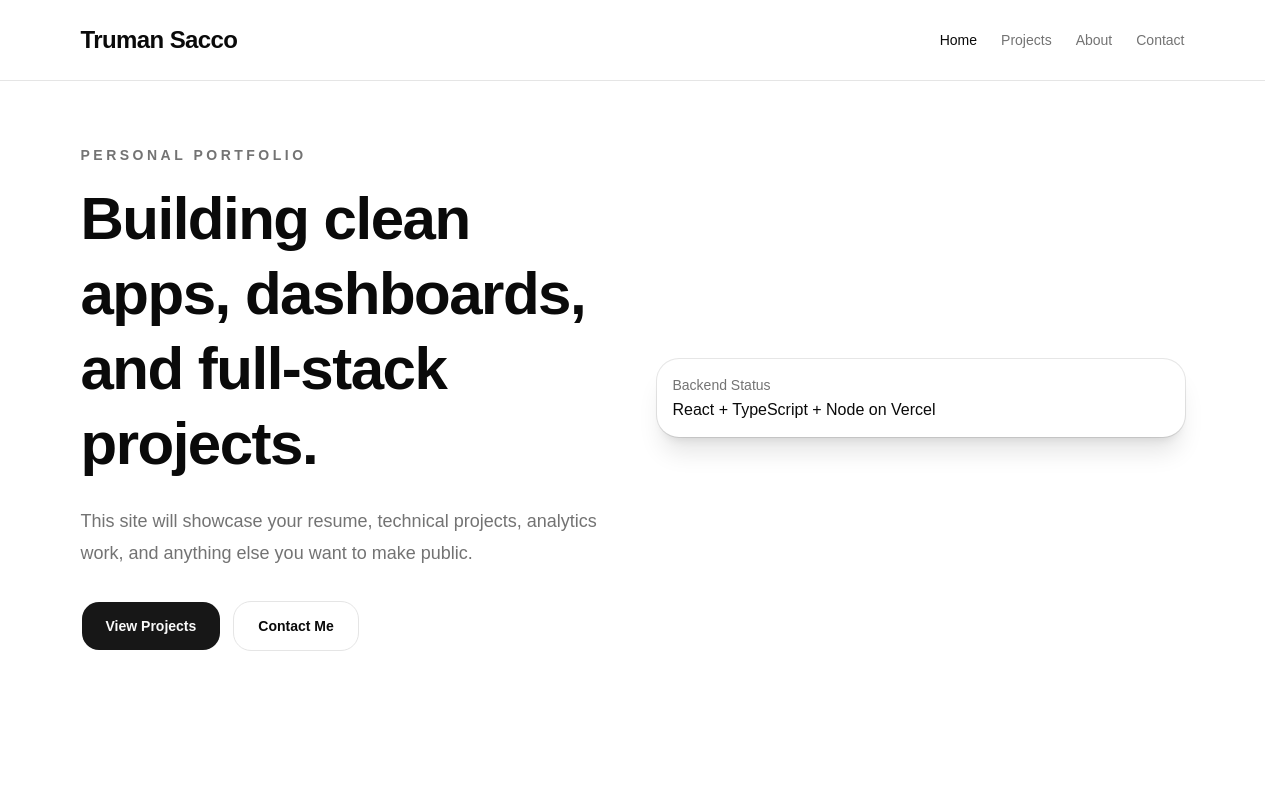
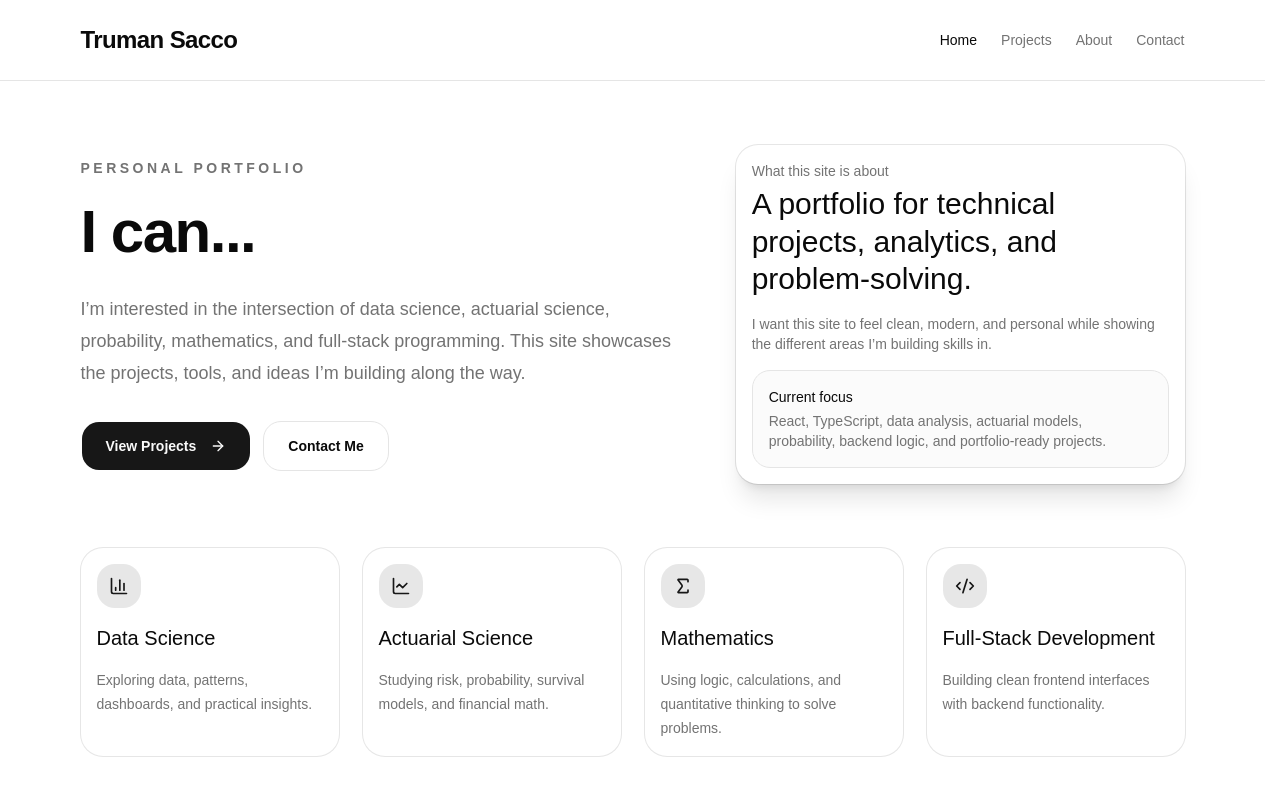
Before and after one commit to trumansacco/trumansacco, a React (Vite) app: page / in a window 1280 px wide. Shown: the top 796 px of the page. Built offline with nearby package versions, Linux system fonts and the light colour scheme.

Commit message:
add rotating action slogan on homepage

```diff
--- /dev/null
+++ b/src/components/RotatingAction.css
@@ -0,0 +1,30 @@
+/* RotatingAction.css */
+
+.animated-text-pattern {
+  color: transparent;
+  background-image:
+    radial-gradient(circle at 20% 20%, #60a5fa 0 8%, transparent 9%),
+    linear-gradient(
+      135deg,
+      #60a5fa,
+      #a78bfa,
+      #f472b6,
+      #22d3ee,
+      #60a5fa
+    );
+  background-size: 180px 180px, 240% 240%;
+  background-position: 0% 0%, 0% 50%;
+  background-clip: text;
+  -webkit-background-clip: text;
+  animation: text-pattern-shift 15s ease-in-out infinite alternate;
+}
+
+@keyframes text-pattern-shift {
+  from {
+    background-position: 0px 0px, 0% 50%;
+  }
+
+  to {
+    background-position: 90px 70px, 100% 50%;
+  }
+}
--- /dev/null
+++ b/src/components/RotatingAction.tsx
@@ -0,0 +1,56 @@
+import { useEffect, useState } from "react"
+import { AnimatePresence, motion } from "motion/react"
+import "./RotatingAction.css"
+
+const words = [
+  "code",
+  "calculate",
+  "model",
+  "predict",
+  "analyze",
+  "build",
+  "design",
+  "optimize",
+  "visualize",
+  "create",
+]
+
+function RotatingAction() {
+  const [index, setIndex] = useState(0)
+
+  useEffect(() => {
+    const interval = setInterval(() => {
+      setIndex((current) => (current + 1) % words.length)
+    }, 6000)
+
+    return () => clearInterval(interval)
+  }, [])
+
+  return (
+    <div className="flex flex-wrap items-center gap-3">
+      <span className="text-5xl font-bold leading-tight tracking-tight md:text-6xl">
+        I can...
+      </span>
+
+      <span className="relative inline-block h-[stretch] w-[50%] overflow-hidden align-middle">
+        <AnimatePresence mode="wait">
+          <motion.span
+            key={words[index]}
+            className="absolute left-0 top-0 text-5xl font-bold leading-tight tracking-tight md:text-6xl"
+            initial={{ y: "-100%", opacity: 0 }}
+            animate={{ y: "0%", opacity: 1 }}
+            exit={{ y: "100%", opacity: 0 }}
+            transition={{
+              duration: 0.45,
+              ease: [0.22, 1, 0.36, 1],
+            }}
+          >
+            <span className="animated-text-pattern">{words[index]}</span>
+          </motion.span>
+        </AnimatePresence>
+      </span>
+    </div>
+  )
+}
+
+export default RotatingAction
--- a/src/pages/Home.tsx
+++ b/src/pages/Home.tsx
@@ -1,49 +1,127 @@
+import { Link } from "react-router"
+import { ArrowRight, BarChart3, Code2, LineChart, Sigma } from "lucide-react"
 import { Button } from "@/components/ui/button"
 import {
   Card,
-  CardDescription,
+  CardContent,
   CardHeader,
   CardTitle,
 } from "@/components/ui/card"
+import RotatingAction from "@/components/RotatingAction"
+
+const focusAreas = [
+  {
+    title: "Data Science",
+    description: "Exploring data, patterns, dashboards, and practical insights.",
+    icon: BarChart3,
+  },
+  {
+    title: "Actuarial Science",
+    description: "Studying risk, probability, survival models, and financial math.",
+    icon: LineChart,
+  },
+  {
+    title: "Mathematics",
+    description: "Using logic, calculations, and quantitative thinking to solve problems.",
+    icon: Sigma,
+  },
+  {
+    title: "Full-Stack Development",
+    description: "Building clean frontend interfaces with backend functionality.",
+    icon: Code2,
+  },
+]
 
 function Home() {
-
   return (
-    <section className="mx-auto grid min-h-[75vh] max-w-6xl items-center gap-12 px-6 py-16 md:grid-cols-2">
+    <section className="mx-auto max-w-6xl px-6 py-16">
+      <div className="grid items-center gap-12 md:grid-cols-[1.15fr_0.85fr]">
         <div>
           <p className="mb-4 text-sm font-semibold uppercase tracking-[0.25em] text-muted-foreground">
             Personal Portfolio
           </p>
 
-        <h2 className="text-5xl font-bold leading-tight tracking-tight md:text-6xl">
-          Building clean apps, dashboards, and full-stack projects.
+            <h2>
+                <RotatingAction />
             </h2>
 
-        <p className="mt-6 max-w-xl text-lg leading-8 text-muted-foreground">
-          This site will showcase your resume, technical projects, analytics
-          work, and anything else you want to make public.
+          <p className="mt-6 max-w-2xl text-lg leading-8 text-muted-foreground">
+            I’m interested in the intersection of data science, actuarial
+            science, probability, mathematics, and full-stack programming. This
+            site showcases the projects, tools, and ideas I’m building along the
+            way.
           </p>
 
           <div className="mt-8 flex flex-col gap-3 sm:flex-row">
-          <Button className="rounded-2xl px-6 py-6 font-semibold">
+            <Button asChild className="rounded-2xl px-6 py-6 font-semibold">
+              <Link to="/projects">
                 View Projects
+                <ArrowRight className="ml-2 size-4" />
+              </Link>
             </Button>
 
             <Button
+              asChild
               variant="outline"
               className="rounded-2xl px-6 py-6 font-semibold"
             >
-            Contact Me
+              <Link to="/contact">Contact Me</Link>
             </Button>
           </div>
         </div>
 
         <Card className="rounded-3xl shadow-xl">
           <CardHeader>
-          <CardDescription>Backend Status</CardDescription>
-          <CardTitle>React + TypeScript + Node on Vercel</CardTitle>
+            <p className="text-sm font-medium text-muted-foreground">
+              What this site is about
+            </p>
+            <CardTitle className="text-3xl leading-tight">
+              A portfolio for technical projects, analytics, and problem-solving.
+            </CardTitle>
           </CardHeader>
+
+          <CardContent className="space-y-4 text-muted-foreground">
+            <p>
+              I want this site to feel clean, modern, and personal while showing
+              the different areas I’m building skills in.
+            </p>
+
+            <div className="rounded-2xl border border-border bg-muted/40 p-4">
+              <p className="text-sm font-medium text-foreground">
+                Current focus
+              </p>
+              <p className="mt-1 text-sm">
+                React, TypeScript, data analysis, actuarial models, probability,
+                backend logic, and portfolio-ready projects.
+              </p>
+            </div>
+          </CardContent>
         </Card>
+      </div>
+
+      <div className="mt-16 grid gap-6 md:grid-cols-2 lg:grid-cols-4">
+        {focusAreas.map((area) => {
+          const Icon = area.icon
+
+          return (
+            <Card key={area.title} className="rounded-3xl transition hover:-translate-y-1 hover:shadow-lg">
+              <CardHeader>
+                <div className="mb-3 flex size-11 items-center justify-center rounded-2xl bg-primary/10 text-primary">
+                  <Icon className="size-5" />
+                </div>
+
+                <CardTitle className="text-xl">{area.title}</CardTitle>
+              </CardHeader>
+
+              <CardContent>
+                <p className="text-sm leading-6 text-muted-foreground">
+                  {area.description}
+                </p>
+              </CardContent>
+            </Card>
+          )
+        })}
+      </div>
     </section>
   )
 }
```
Lines whose indentation alone changed are shown as unchanged.
